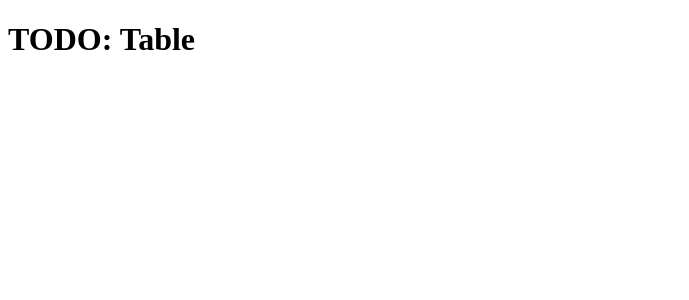
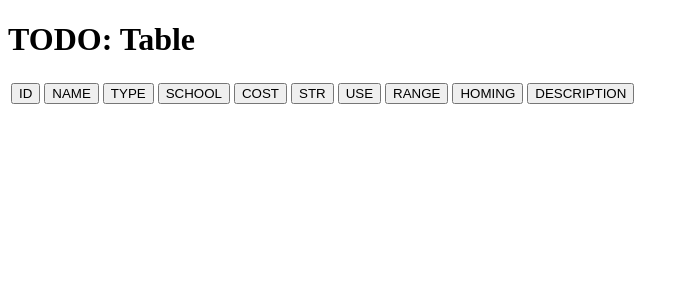
Before and after one commit to AndrewJDGalga/phantomCards, a React (Vite) app in the folder front/: page / in a window 1280 px wide. Shown: the top 300 px of the page, without its empty margins (0-689 px from the left). Built offline with nearby package versions, Linux system fonts and the light colour scheme.

Commit message:
generate table header buttons, forgot the whole key thing.

```diff
--- a/front/src/components/App.jsx
+++ b/front/src/components/App.jsx
@@ -65,7 +65,7 @@ const testObjects = [
   },
 ]
 
-const testHeaders = 'ID,NAME,TYPE,SCHOOL,COST,STR,USE,RANGE,HOMING';
+const testHeaders = ['ID','NAME','TYPE','SCHOOL','COST','STR','USE','RANGE','HOMING', 'DESCRIPTION'];
 
 
 function App() {
@@ -74,7 +74,7 @@ function App() {
   return (
     <>
       <h1>TODO: Table</h1>
-      <SkillTable></SkillTable>
+      <SkillTable tableHeaders={testHeaders}></SkillTable>
     </>
   )
 }
--- a/front/src/components/SkillTable.jsx
+++ b/front/src/components/SkillTable.jsx
@@ -1,6 +1,25 @@
 
-function SkillTable() {
+function SkillTable({tableHeaders}) {
 
+
+    return (
+    <table>
+        <thead>
+            <tr>
+                {tableHeaders.map(name=>{
+                    return (
+                        <th>
+                            <button>{name}</button>
+                        </th>
+                    )
+                })}
+            </tr>
+        </thead>
+        <tbody>
+
+        </tbody>
+    </table>
+    );
 }
 
 export default SkillTable
```
